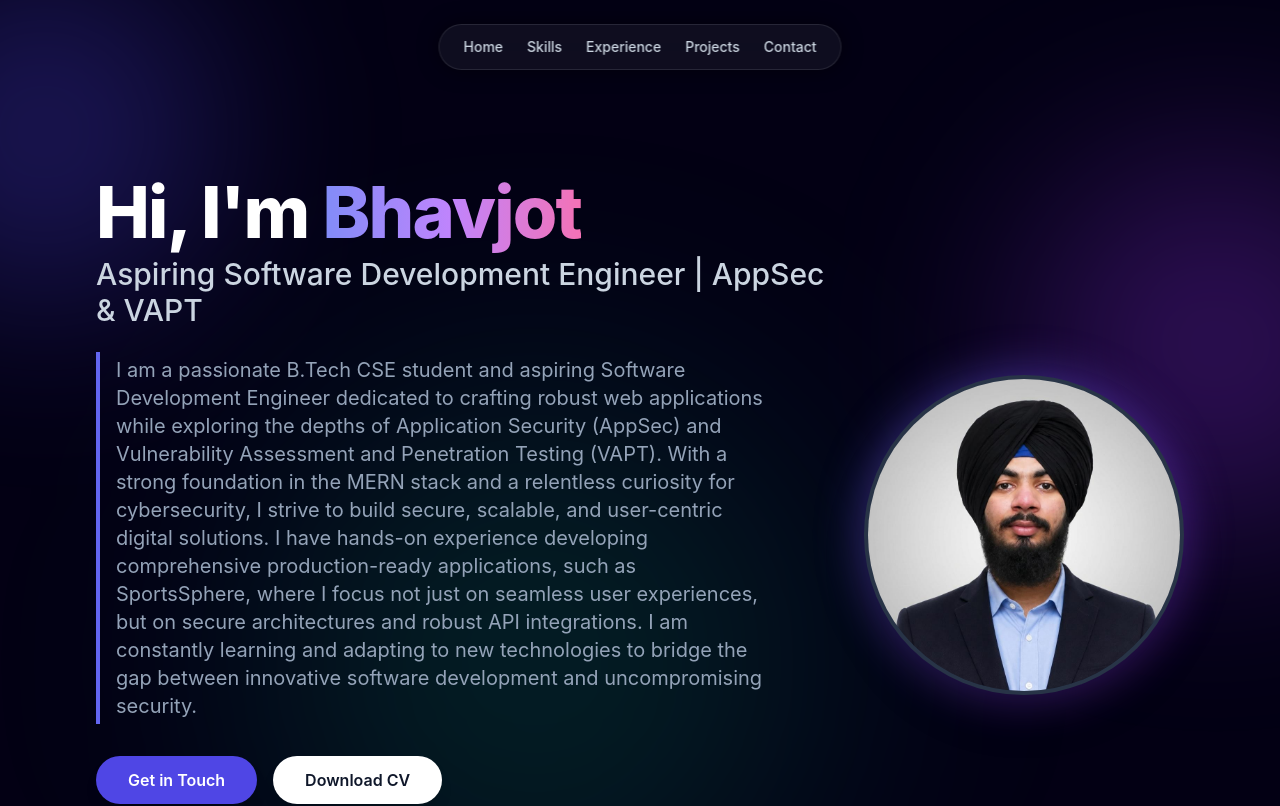
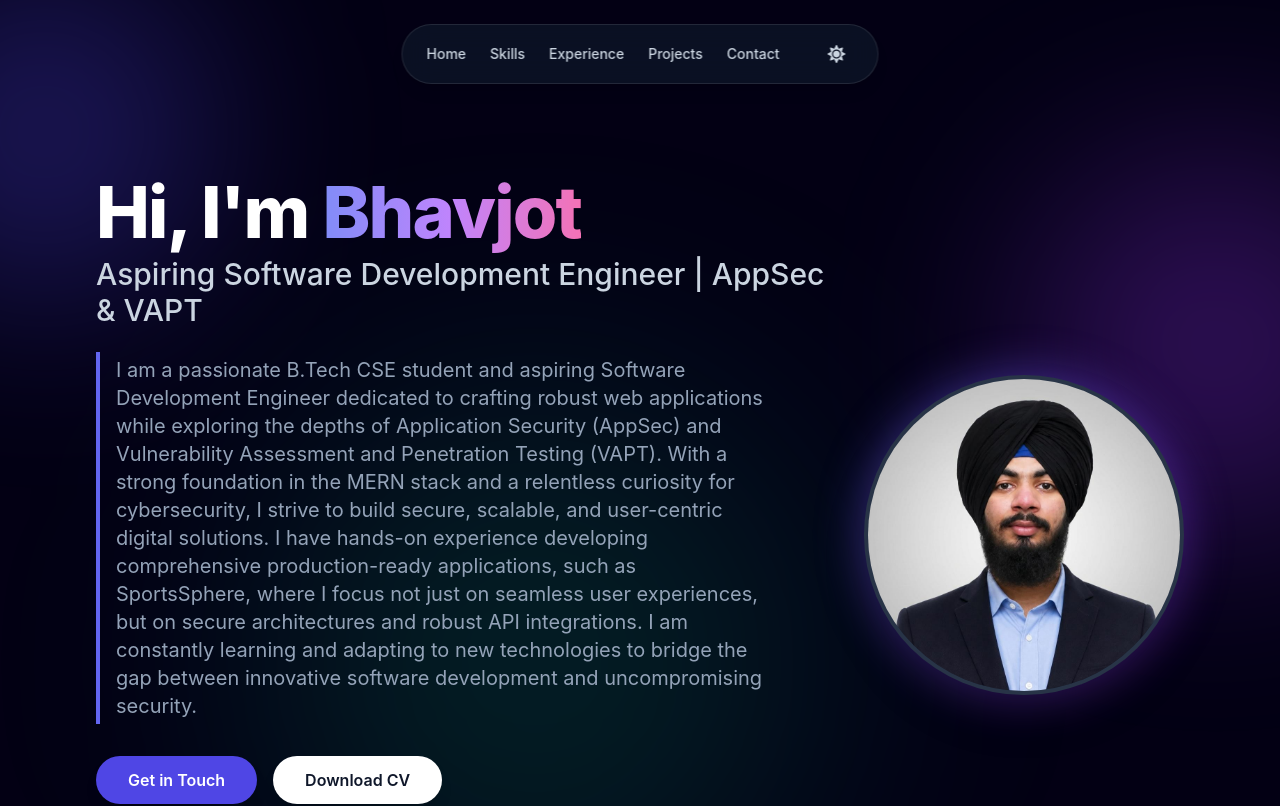
Before and after one commit to Bhav1101/bhavjot-portfolio, a React (Vite) app in the folder client/: page / in a window 1280 px wide. Shown: the top 806 px of the page. Built offline with nearby package versions, Linux system fonts and the light colour scheme.

Commit message:
feat(phase-8): Implement Theme Toggle in Navbar

```diff
--- a/client/src/App.jsx
+++ b/client/src/App.jsx
@@ -1,4 +1,4 @@
-import React from 'react';
+import React, { useState, useEffect, createContext } from 'react';
 import Layout from './components/layout/Layout.jsx';
 import Hero from './components/sections/Hero.jsx';
 import Skills from './components/sections/Skills.jsx';
@@ -9,23 +9,35 @@ import Education from './components/sections/Education.jsx';
 import Contact from './components/sections/Contact.jsx';
 import { cvData } from './config/cvData.js';
 
+export const ThemeContext = createContext();
+
 function App() {
+  const [theme, setTheme] = useState('dark');
+
+  useEffect(() => {
+    if (theme === 'dark') {
+      document.documentElement.classList.add('dark');
+    } else {
+      document.documentElement.classList.remove('dark');
+    }
+  }, [theme]);
+
+  const toggleTheme = () => {
+    setTheme(prev => (prev === 'dark' ? 'light' : 'dark'));
+  };
+
   return (
+    <ThemeContext.Provider value={{ theme, toggleTheme }}>
       <Layout>
         <Hero />
-
         <Skills />
-
         <Experience />
-
         <Projects />
-
         <Certifications />
-
         <Education />
-
         <Contact />
       </Layout>
+    </ThemeContext.Provider>
   );
 }
 
--- a/client/src/components/layout/Navbar.jsx
+++ b/client/src/components/layout/Navbar.jsx
@@ -1,7 +1,10 @@
-import React, { useState, useEffect } from 'react';
+import React, { useState, useEffect, useContext } from 'react';
+import { FaSun, FaMoon } from 'react-icons/fa';
+import { ThemeContext } from '../../App.jsx';
 
 const Navbar = () => {
   const [scrolled, setScrolled] = useState(false);
+  const { theme, toggleTheme } = useContext(ThemeContext);
 
   useEffect(() => {
     const handleScroll = () => {
@@ -21,12 +24,15 @@ const Navbar = () => {
 
   return (
     <nav className={`fixed top-4 left-1/2 -translate-x-1/2 z-50 transition-all duration-300 ${scrolled ? 'top-2' : 'top-6'}`}>
-      <div className="backdrop-blur-xl bg-white/[0.05] border border-white/10 shadow-[0_0_20px_rgba(0,0,0,0.5)] rounded-full px-6 py-3 flex gap-6 items-center">
+      <div className="glass rounded-full px-6 py-3 flex gap-6 items-center">
         {links.map(link => (
-          <a key={link.name} href={link.href} className="text-sm font-medium text-slate-300 hover:text-white transition-colors">
+          <a key={link.name} href={link.href} className="text-sm font-medium text-slate-800 dark:text-slate-300 hover:text-blue-600 dark:hover:text-white transition-colors">
             {link.name}
           </a>
         ))}
+        <button onClick={toggleTheme} className="ml-4 p-2 rounded-full hover:bg-slate-200 dark:hover:bg-slate-800 transition-colors text-slate-800 dark:text-slate-300">
+          {theme === 'dark' ? <FaSun size={18} /> : <FaMoon size={18} />}
+        </button>
       </div>
     </nav>
   );
```
Lines whose indentation alone changed are shown as unchanged.
